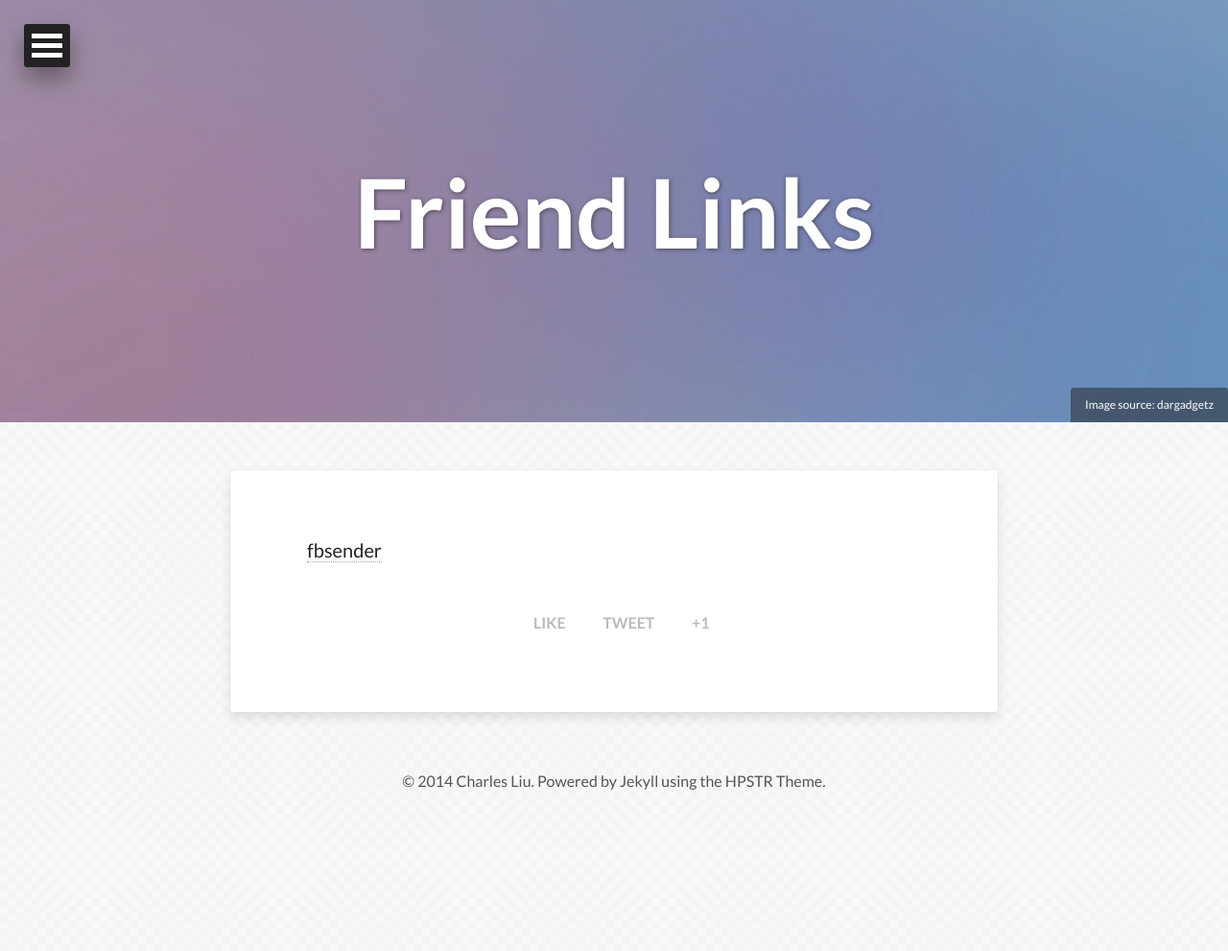
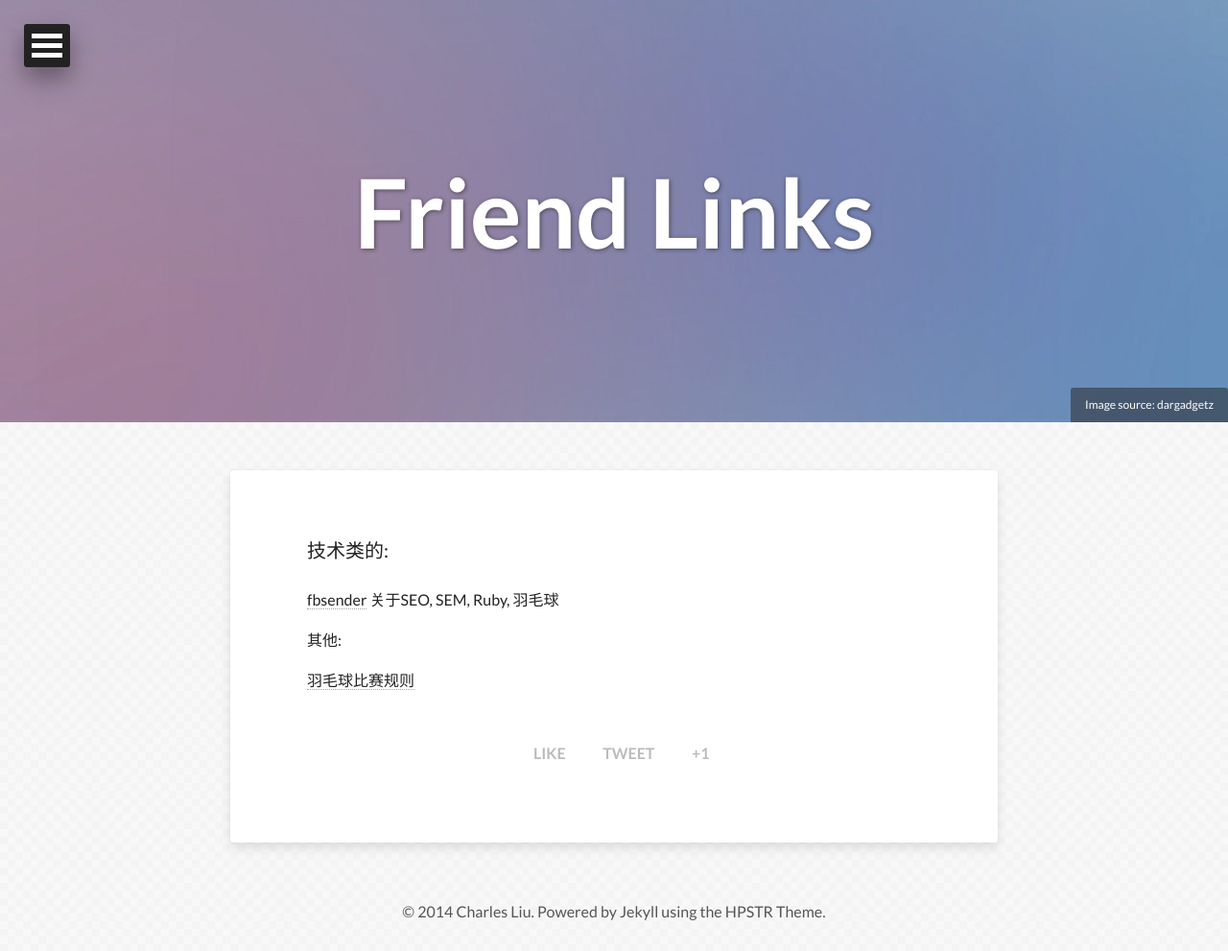
Before and after one commit to apyixiang/apyixiang.github.io, a Jekyll site: the page built from links.md, in a window 1280 px wide. Shown: the whole page at 96% size. Built offline with Jekyll 4.4.1, drawn with Linux system fonts in a browser that asks for light colours; nearby versions of some CDN libraries; Markdown is read by kramdown in place of the engine named in the settings; before the commit the page ends 900 px from its top, so only the background shows below that.

Commit message:
add friend links

```diff
--- a/links.md
+++ b/links.md
@@ -9,4 +9,11 @@ image:
 share: true
 ---
 
-[fbsender](http://fbsender.github.io)
+技术类的:
+
+[fbsender](http://fbsender.github.io) 关于SEO, SEM, Ruby, 羽毛球
+
+
+其他:
+
+[羽毛球比赛规则](http://www.vxixi.com/)
```
